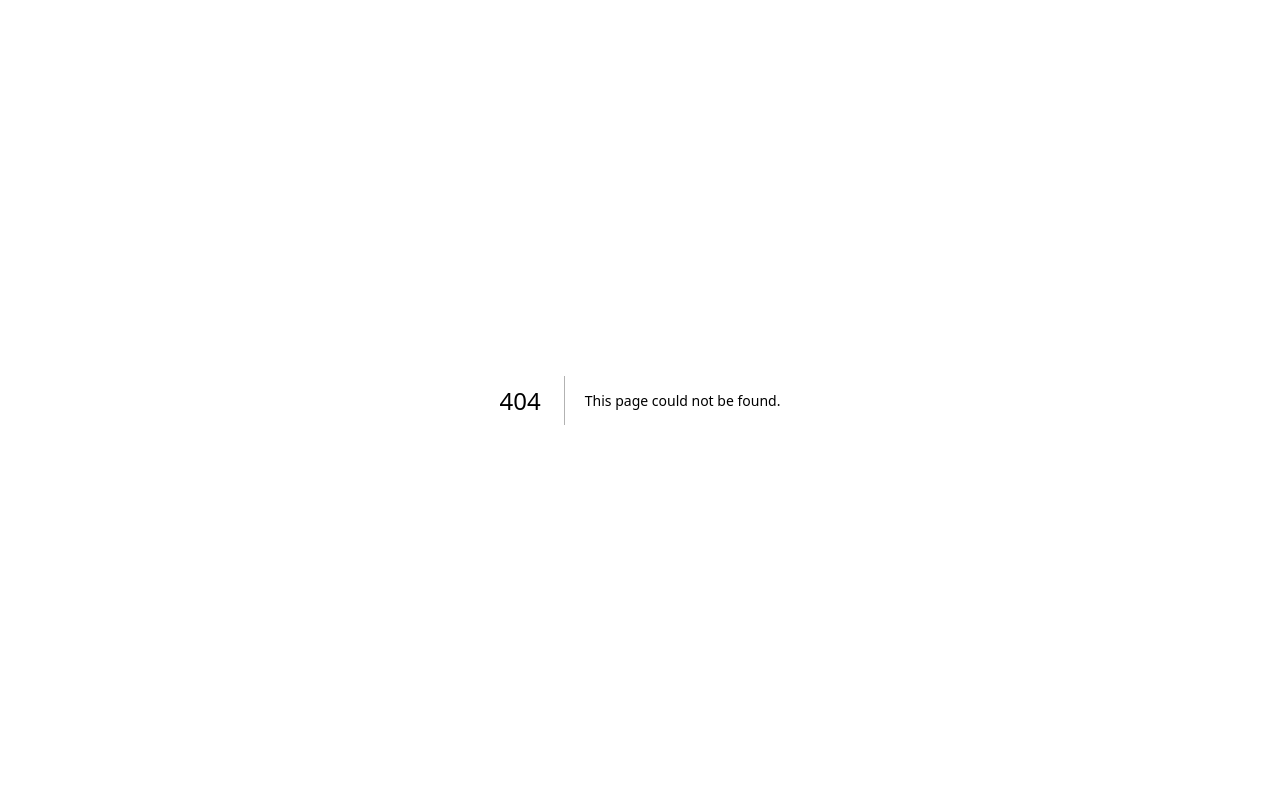
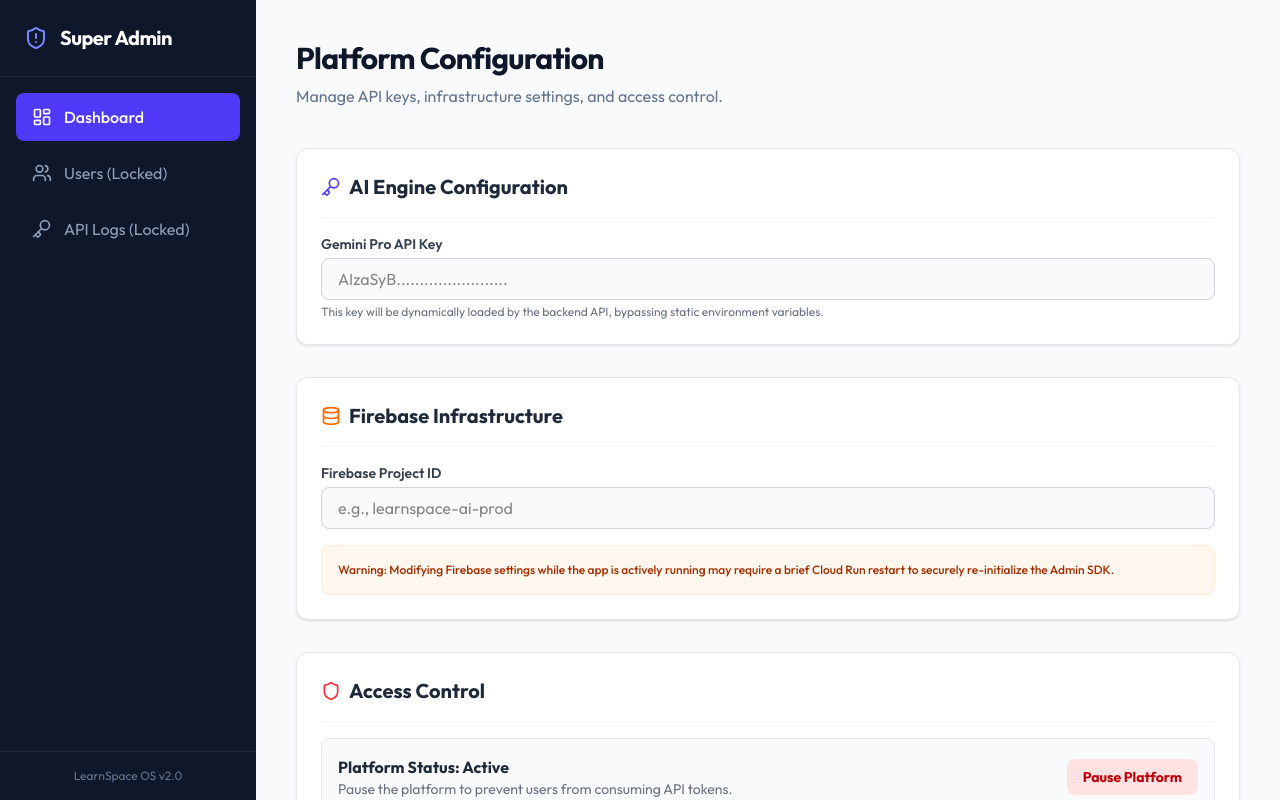
Before and after one commit to socialbeast-alt/learnspace-ai-compare, a Next.js app: page /admin in a window 1280 px wide. Before the commit this address had no page. Built offline with nearby package versions, Linux system fonts and the light colour scheme.

Commit message:
Feat: Implemented Super Admin Dashboard UI with dynamic configuration forms

```diff
--- /dev/null
+++ b/src/app/admin/page.tsx
@@ -0,0 +1,125 @@
+"use client";
+import { useState } from "react";
+import { Save, Key, Database, Shield, CheckCircle2, Loader2 } from "lucide-react";
+
+export default function AdminDashboard() {
+  const [loading, setLoading] = useState(false);
+  const [success, setSuccess] = useState("");
+
+  // States for dynamic configuration
+  const [geminiKey, setGeminiKey] = useState("");
+  const [firebaseProject, setFirebaseProject] = useState("");
+  const [platformActive, setPlatformActive] = useState(true);
+
+  const handleSave = async (e: React.FormEvent) => {
+    e.preventDefault();
+    setLoading(true);
+    setSuccess("");
+
+    try {
+      // Simulate API call to save configuration to secure backend/Firestore
+      await new Promise(resolve => setTimeout(resolve, 1500));
+      setSuccess("Configuration successfully saved. API Keys and Permissions dynamically updated.");
+      setGeminiKey(""); // Clear for security
+    } catch (err) {
+      console.error(err);
+    } finally {
+      setLoading(false);
+    }
+  };
+
+  return (
+    <div className="p-10 max-w-5xl mx-auto animate-in fade-in duration-500">
+      <header className="mb-10">
+        <h1 className="text-3xl font-bold text-slate-900 tracking-tight">Platform Configuration</h1>
+        <p className="text-slate-500 mt-2">Manage API keys, infrastructure settings, and access control.</p>
+      </header>
+
+      {success && (
+        <div className="mb-8 p-4 bg-green-50 border border-green-200 rounded-lg flex items-center gap-3 text-green-800">
+          <CheckCircle2 className="w-5 h-5 text-green-600" />
+          <p className="font-medium">{success}</p>
+        </div>
+      )}
+
+      <form onSubmit={handleSave} className="space-y-8">
+
+        {/* Gemini API Key Section */}
+        <section className="bg-white p-6 rounded-xl border border-gray-200 shadow-sm">
+          <div className="flex items-center gap-2 mb-4 border-b border-gray-100 pb-4">
+            <Key className="w-5 h-5 text-indigo-600" />
+            <h2 className="text-xl font-bold text-gray-800">AI Engine Configuration</h2>
+          </div>
+          <div className="space-y-4">
+            <div>
+              <label className="block text-sm font-semibold text-gray-700 mb-1">Gemini Pro API Key</label>
+              <input
+                type="password"
+                value={geminiKey}
+                onChange={(e) => setGeminiKey(e.target.value)}
+                placeholder="AIzaSyB........................"
+                className="w-full px-4 py-2 bg-gray-50 border border-gray-300 rounded-lg focus:ring-2 focus:ring-indigo-500 outline-none transition"
+              />
+              <p className="text-xs text-gray-500 mt-1">This key will be dynamically loaded by the backend API, bypassing static environment variables.</p>
+            </div>
+          </div>
+        </section>
+
+        {/* Firebase Config Section */}
+        <section className="bg-white p-6 rounded-xl border border-gray-200 shadow-sm">
+          <div className="flex items-center gap-2 mb-4 border-b border-gray-100 pb-4">
+            <Database className="w-5 h-5 text-orange-500" />
+            <h2 className="text-xl font-bold text-gray-800">Firebase Infrastructure</h2>
+          </div>
+          <div className="space-y-4">
+            <div>
+              <label className="block text-sm font-semibold text-gray-700 mb-1">Firebase Project ID</label>
+              <input
+                type="text"
+                value={firebaseProject}
+                onChange={(e) => setFirebaseProject(e.target.value)}
+                placeholder="e.g., learnspace-ai-prod"
+                className="w-full px-4 py-2 bg-gray-50 border border-gray-300 rounded-lg focus:ring-2 focus:ring-indigo-500 outline-none transition"
+              />
+            </div>
+            <div className="p-4 bg-orange-50 rounded-lg border border-orange-100">
+              <p className="text-xs text-orange-800 font-medium">Warning: Modifying Firebase settings while the app is actively running may require a brief Cloud Run restart to securely re-initialize the Admin SDK.</p>
+            </div>
+          </div>
+        </section>
+
+        {/* Access Control */}
+        <section className="bg-white p-6 rounded-xl border border-gray-200 shadow-sm">
+          <div className="flex items-center gap-2 mb-4 border-b border-gray-100 pb-4">
+            <Shield className="w-5 h-5 text-red-500" />
+            <h2 className="text-xl font-bold text-gray-800">Access Control</h2>
+          </div>
+          <div className="flex items-center justify-between p-4 bg-gray-50 rounded-lg border border-gray-200">
+            <div>
+              <p className="font-bold text-gray-800">Platform Status: {platformActive ? "Active" : "Paused"}</p>
+              <p className="text-sm text-gray-500">Pause the platform to prevent users from consuming API tokens.</p>
+            </div>
+            <button
+              type="button"
+              onClick={() => setPlatformActive(!platformActive)}
+              className={`px-4 py-2 rounded-lg font-bold text-sm transition ${platformActive ? "bg-red-100 text-red-700 hover:bg-red-200" : "bg-green-100 text-green-700 hover:bg-green-200"}`}
+            >
+              {platformActive ? "Pause Platform" : "Re-activate Platform"}
+            </button>
+          </div>
+        </section>
+
+        <div className="flex justify-end pt-4">
+          <button
+            type="submit"
+            disabled={loading}
+            className="flex items-center gap-2 px-8 py-3 bg-indigo-600 text-white font-bold rounded-lg hover:bg-indigo-700 transition disabled:opacity-70 shadow-md shadow-indigo-200"
+          >
+            {loading ? <Loader2 className="w-5 h-5 animate-spin" /> : <Save className="w-5 h-5" />}
+            Save Configuration
+          </button>
+        </div>
+      </form>
+    </div>
+  );
+}
```
